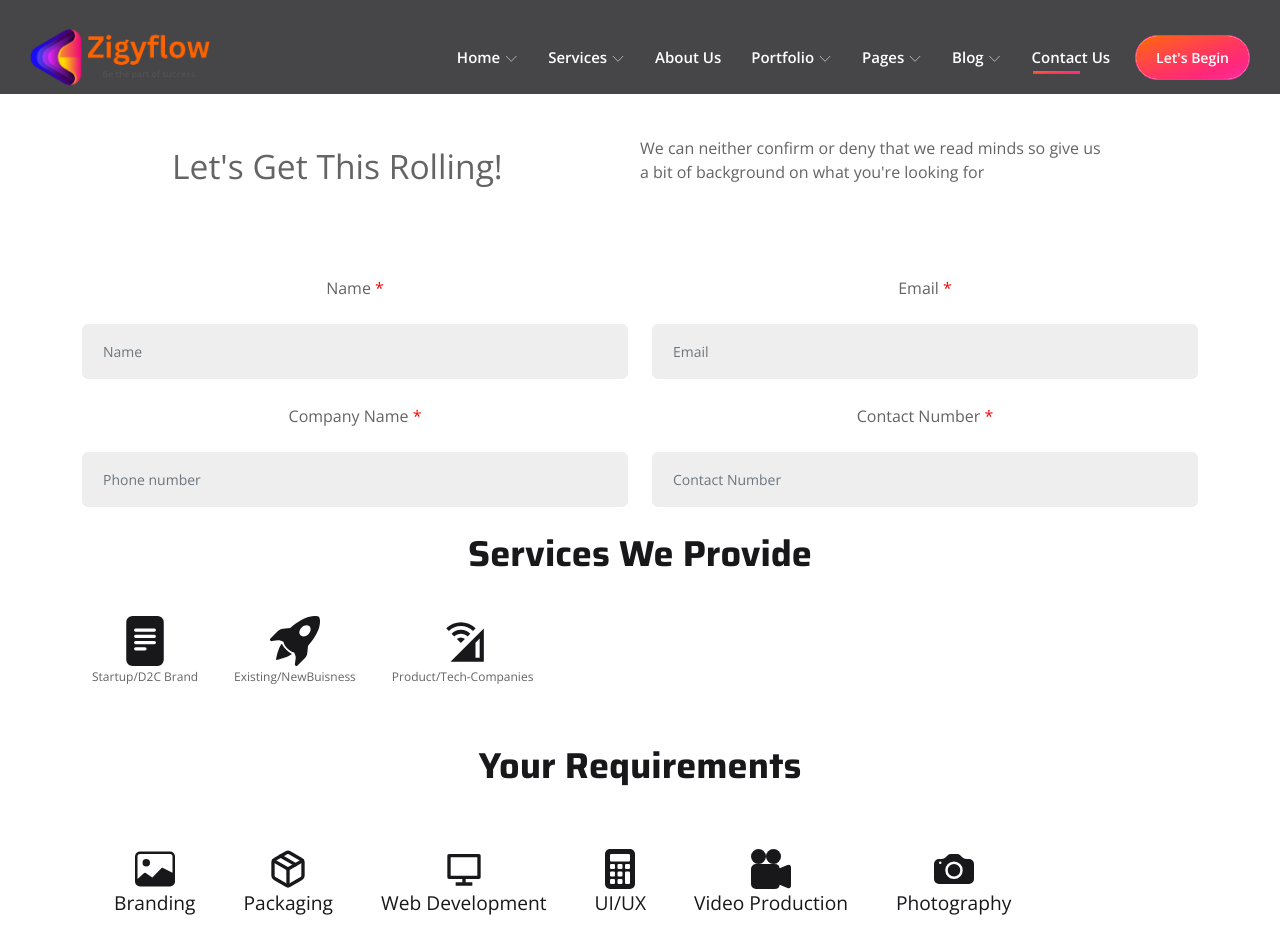
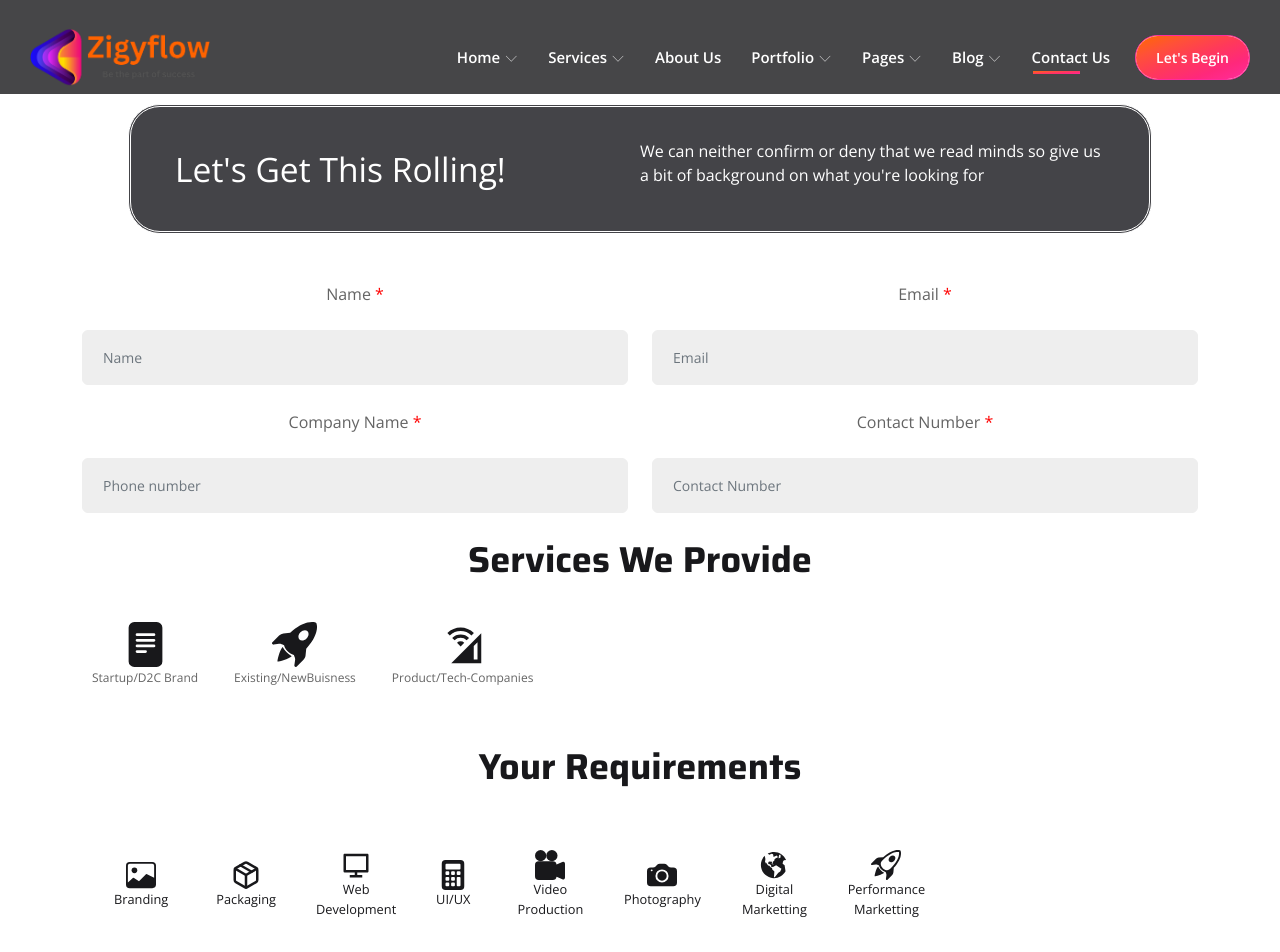
Before and after one commit to itsmedeepak/zigyflow, a Next.js app: page /contact in a window 1280 px wide. Shown: the top 952 px of the page. Built offline with nearby package versions, Linux system fonts and the light colour scheme.

Commit message:
Changed The look of Contact us page
Changed The look of Contact us page

```diff
--- a/components/Common/PageBanner.js
+++ b/components/Common/PageBanner.js
@@ -32,6 +32,26 @@ class PageBanner extends Component {
                      </div>
                  </div>
 
+            <style jsx>
+          {`
+            .d-table1{
+             border: 0.2rem double ;
+             color:white;
+              border-radius: 2rem;
+              background-color: #444448
+
+
+
+            }
+
+            p{
+              color:white
+            }
+
+
+
+          `} </style>
+
 
 
             </>
--- a/components/Contact/ContactServices.js
+++ b/components/Contact/ContactServices.js
@@ -61,7 +61,7 @@ const [idx, setidx] = useState('initialstyle');
       <div className="contactServicesbox">
 
         <div className={`contactServicesboxdiv`} id={idx} onClick={()=>setidx('b')}>
-          <BsFillFileTextFill size={50} />
+          <BsFillFileTextFill size={45} />
          <p>Startup/D2C Brand </p>
 
          <style jsx>
@@ -85,7 +85,7 @@ const [idx, setidx] = useState('initialstyle');
         </div>
 
         <div className="contactServicesboxdiv" id={idx} onClick={()=>setidx('a')}>
-          <BsRocketTakeoffFill size={50} />
+          <BsRocketTakeoffFill size={45} />
         <p>   Existing/NewBuisness </p>
 
         <style jsx>
@@ -94,6 +94,7 @@ const [idx, setidx] = useState('initialstyle');
               border: 0.2rem double green;
               border-radius: 2rem;
               background-color: orange
+
             }
 
             p{
@@ -106,7 +107,7 @@ const [idx, setidx] = useState('initialstyle');
         </div>
 
         <div className="contactServicesboxdiv" id={idx} onClick={()=>setidx('c')} >
-          <MdCellWifi size={50} />
+          <MdCellWifi size={45} />
          <p>
            Product/Tech-Companies </p>
 
--- a/components/Contact/ServicesWeProvide.js
+++ b/components/Contact/ServicesWeProvide.js
@@ -1,4 +1,4 @@
-import React from 'react';
+import React, { useState } from 'react';
 import { BsFillFileTextFill } from 'react-icons/bs';
 
 import { BsImage } from 'react-icons/bs';
@@ -14,85 +14,85 @@ import { BsFillCameraFill } from 'react-icons/bs';
 import { GiEarthAmerica } from 'react-icons/gi';
 
 import { BsRocketTakeoff } from 'react-icons/bs';
+const sz = 30;
 
 
 
 const ServicesWeProvide = () => {
-  return (
-    <div > <h2>Your Requirements </h2>
-    <div className='YourRequirements'>
+
+  const [idx,Setidx]=useState("ini");
 
 
 
+const handle2=()=>{
+ Setidx("def");
+}
+const handle1=()=>{
+ Setidx("def");
+}
+  return (
+    <div>
+      {' '}
+      <h2>Your Requirements </h2>
+      <div className="YourRequirements">
         <div className="contactServicesbox">
 
-        <div className={`contactServicesboxdiv`} >
-
-            {/* <div  className='reacticons'> <BsFillFileTextFill size={50}/>  </div> */}
-            <BsImage size={40}/>
-
-                  Branding
+          <div className={`contactServicesboxdiv`} id={idx}
 
 
-         {/* <div>  Startup/D2C </div> */}
-
+          >
+            <BsImage size={sz} />
+            Branding
           </div>
           <div className="contactServicesboxdiv">
 
-           {/* <div  className='reacticons'> <HiRocketLaunch size={50}/>  </div> */}
-                       < FiPackage size={40}/>
+            <FiPackage size={sz} />
             Packaging
-
-
           </div>
 
           <div className="contactServicesboxdiv">
-
-           < RiComputerLine size={40}/>
+            <RiComputerLine size={sz} />
             Web Development
           </div>
 
           <div className="contactServicesboxdiv">
-
-           < BsCalculatorFill size={40}/>
+            <BsCalculatorFill size={sz} />
             UI/UX
           </div>
           <div className="contactServicesboxdiv">
-
-           < BsFillCameraReelsFill size={40}/>
+            <BsFillCameraReelsFill size={sz} />
             Video Production
           </div>
           <div className="contactServicesboxdiv">
-
-           < BsFillCameraFill size={40}/>
+            <BsFillCameraFill size={sz} />
             Photography
           </div>
 
-
           <div className="contactServicesboxdiv">
-
-           < GiEarthAmerica size={40}/>
+            <GiEarthAmerica size={sz} />
             Digital Marketting
           </div>
 
           <div className="contactServicesboxdiv">
-
-           < BsRocketTakeoff size={40}/>
+            <BsRocketTakeoff size={sz} />
             Performance Marketting
           </div>
 
+            <style jsx>
+              {`
+                 .contactServicesboxdiv{
 
-
-
-      </div>
-
-
-
+                   max-width: 80px;
+                   max-height: 30rem;
+                   font-size: 0.8rem;
+                 }
+              `}
+            </style>
 
         </div>
       </div>
+    </div>
+  );
+};
 
-  )
-}
-
-export default ServicesWeProvide
+export default ServicesWeProvide;
```
Lines whose indentation alone changed are shown as unchanged.
